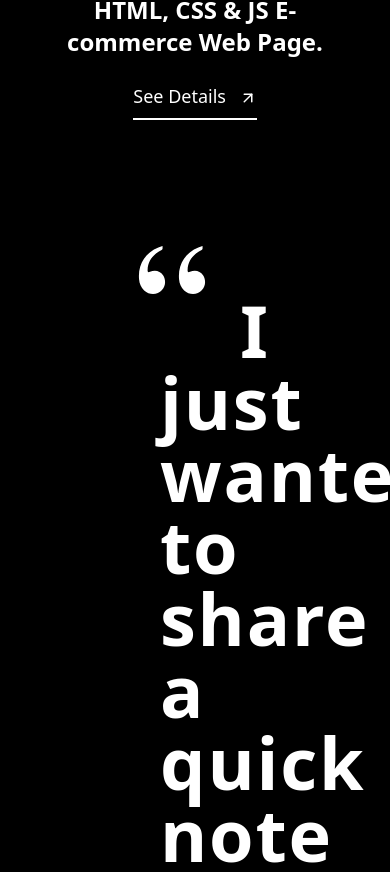
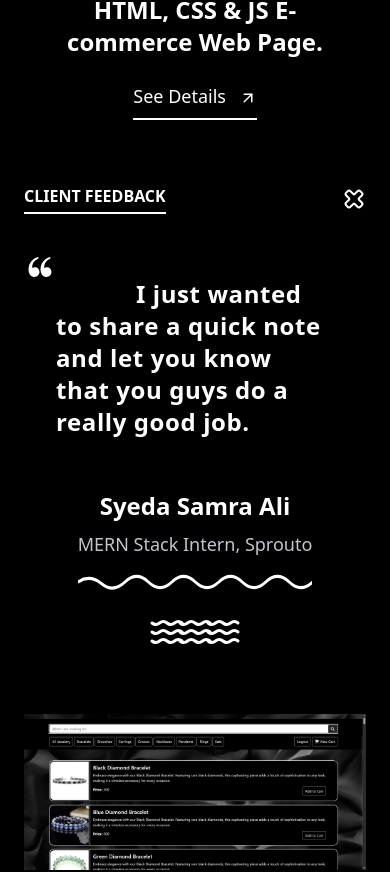
Before and after one commit to Samra720/samra-portfolio, a React (Vite) app in the folder frontend/: page / in a window 390 px wide. Shown: the part 4667-5539 px from the top of the page. Built offline with nearby package versions, Linux system fonts and the light colour scheme; the HTML template or start-up script is replaced by a standard one.

Commit message:
ClientFeedbackSection made responsive

```diff
--- a/frontend/src/components/ClientFeedbackSection.tsx
+++ b/frontend/src/components/ClientFeedbackSection.tsx
@@ -4,28 +4,29 @@ import { LuWaves } from "react-icons/lu";
 
 export default function ClientFeedbackSection() {
   return (
-    <div className="px-24 py-10">
-      <div className="flex justify-end gap-135 items-center">
-        <h2 className="border-b-2 text-xl font-semibold inline pb-1">CLIENT FEEDBACK</h2>
-        <LuCross className="text-main inline text-5xl rotate-45" />
+    <div className="px-6 md:px-12 xl:px-24 py-10 overflow-hidden">
+      <div className="w-full lg:w-[55%] mb-10 lg:mb-0 flex justify-between ml-auto items-center">
+        <h2 className="border-b-2 text-md md:text-xl font-semibold inline pb-1">CLIENT FEEDBACK</h2>
+        <LuCross className="text-main inline text-2xl md:text-3xl lg:text-4xl xl:text-5xl rotate-45" />
       </div>
 
-      <div className="pl-8">
+      <div className=" xl:pl-8">
         <div>
-          <SiComma className="text-5xl inline rotate-180 -mr-2" />
-          <SiComma className="text-5xl inline rotate-180" />
+          <SiComma className="text-xl sm:text-2xl md:text-3xl lg:text-4xl xl:text-5xl inline rotate-180 -mr-2" />
+          <SiComma className="text-xl sm:text-2xl md:text-3xl lg:text-4xl xl:text-5xl inline rotate-180" />
         </div>
-        <h1 className="text-7xl font-bold pl-8 pr-10 tracking-wide"><span className="pl-20">I just wanted to share a quick</span> <span>note and let you know that you</span> guys do a really good job.</h1>
+        <h1 className="text-2xl sm:text-3xl md:text-4xl lg:text-5xl xl:text-7xl font-bold pl-8 pr-10 tracking-wide"><span className="pl-20">I just wanted to share a quick</span> <span>note and let you know that you</span> guys do a really good job.</h1>
       </div>
 
-      <div className="my-10 pr-20 flex justify-between">
-        <div className="px-15 py-8 w-160 h-90 flex flex-col items-start justify-around">
+      <div className="my-5 md:my-10 pr-0 xl:pr-20 flex flex-col xl:flex-row justify-between items-center gap-8 xl:gap-10">
+        {/* Left Content Div: Removed fixed w-160/h-90 on mobile to prevent squashing */}
+        <div className="px-4 md:px-15 py-8 w-full xl:w-160 min-h-auto xl:h-90 flex flex-col items-center xl:items-start justify-around text-center xl:text-left">
 
           <div className="relative inline-block">
             <h2 className="text-main text-2xl font-semibold">
               Syeda Samra Ali
             </h2>
-            <p className="text-muted text-xl pb-6 pt-2">MERN Stack Intern, Sprouto</p>
+            <p className="text-muted text-lg md:text-xl pb-6 pt-2">MERN Stack Intern, Sprouto</p>
             <svg
               viewBox="0 0 200 10"
               preserveAspectRatio="none"
@@ -40,16 +41,19 @@ export default function ClientFeedbackSection() {
             </svg>
           </div>
 
-          <div className="ml-17">
+          {/* Removed ml-17 on mobile so waves center correctly */}
+          <div className="mt-8 xl:ml-17">
             <LuWaves className="text-4xl inline text-main" />
             <LuWaves className="text-4xl inline text-main -mx-2" />
             <LuWaves className="text-4xl inline text-main" />
           </div>
         </div>
+
+        {/* Image: Stays responsive */}
         <img
           src="/images/ecommerce_jewellery_page.png"
           alt="ecommerce_jewellery_page"
-          className="w-160 h-90 object-contain"
+          className="w-full xl:w-160 h-auto lg:h-90 object-contain"
         />
       </div>
     </div>
```
Also changed, not shown: frontend/tailwind.config.js (renamed from tailwind.config.js).
